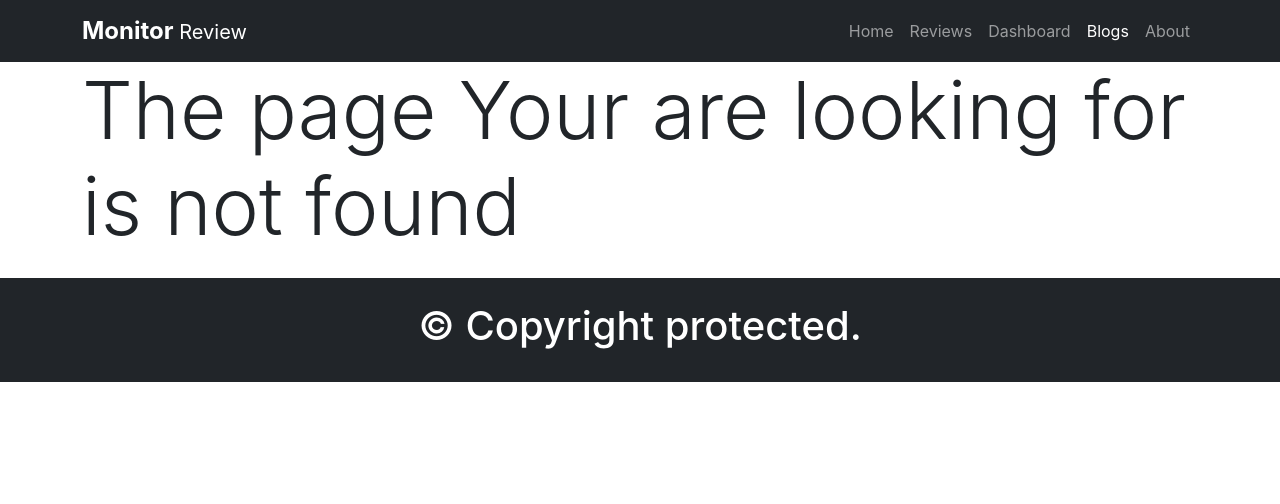
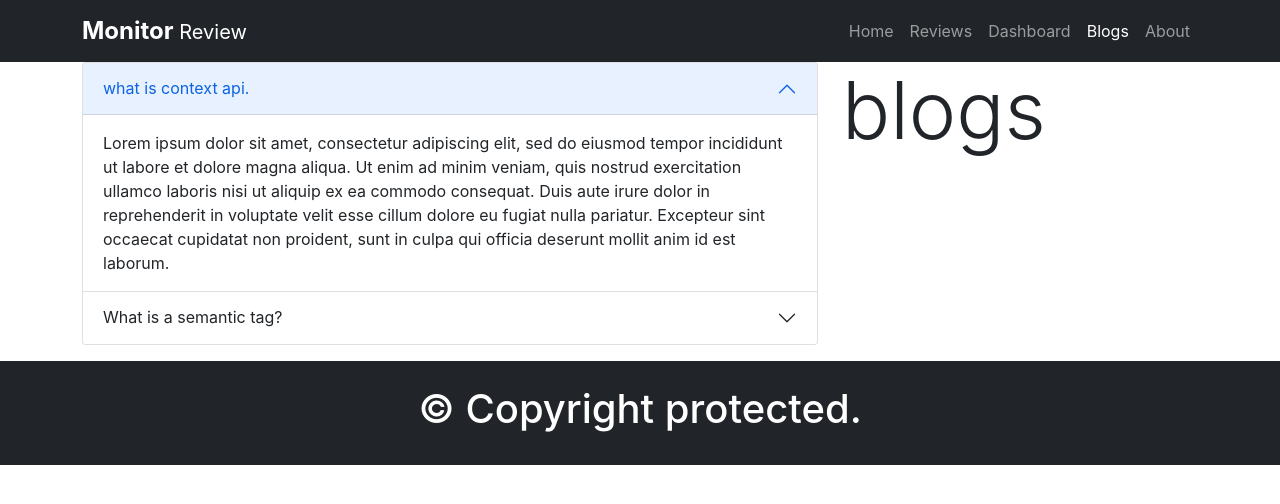
Before and after one commit to jhrhq/vite-react-apps, a React (Create React App) app: page /blogs in a window 1280 px wide. Before the commit this address had no page. Shown: the top 504 px of the page. Built offline with nearby package versions, Linux system fonts and the light colour scheme.

Commit message:
accordion added for question and answer

```diff
--- a/src/App.js
+++ b/src/App.js
@@ -1,6 +1,7 @@
 import { Container } from "react-bootstrap";
 import { Route, Routes } from "react-router-dom";
 import About from "./Components/About/About";
+import Blogs from "./Components/Blogs/Blogs";
 import Dashboard from "./Components/Dashboard/Dashboard";
 import Footer from "./Components/Footer/Footer";
 import Header from "./Components/Header/Header";
@@ -18,6 +19,7 @@ function App() {
           <Route path="/home" element={<Home />}></Route>
           <Route path="/reviews" element={<Reviews />}></Route>
           <Route path="/dashboard" element={<Dashboard />}></Route>
+          <Route path="/blogs" element={<Blogs />}></Route>
           <Route path="/about" element={<About />}></Route>
           <Route path="*" element={<NotFound />}></Route>
         </Routes>
--- /dev/null
+++ b/src/Components/Blogs/Blogs.js
@@ -0,0 +1,42 @@
+import React from "react";
+import { Accordion, Col, Row } from "react-bootstrap";
+
+const Blogs = () => {
+  return (
+    <Row>
+      <Col md={8}>
+        <Accordion defaultActiveKey="0">
+          <Accordion.Item eventKey="0">
+            <Accordion.Header>what is context api.</Accordion.Header>
+            <Accordion.Body>
+              Lorem ipsum dolor sit amet, consectetur adipiscing elit, sed do
+              eiusmod tempor incididunt ut labore et dolore magna aliqua. Ut
+              enim ad minim veniam, quis nostrud exercitation ullamco laboris
+              nisi ut aliquip ex ea commodo consequat. Duis aute irure dolor in
+              reprehenderit in voluptate velit esse cillum dolore eu fugiat
+              nulla pariatur. Excepteur sint occaecat cupidatat non proident,
+              sunt in culpa qui officia deserunt mollit anim id est laborum.
+            </Accordion.Body>
+          </Accordion.Item>
+          <Accordion.Item eventKey="1">
+            <Accordion.Header>What is a semantic tag?</Accordion.Header>
+            <Accordion.Body>
+              Lorem ipsum dolor sit amet, consectetur adipiscing elit, sed do
+              eiusmod tempor incididunt ut labore et dolore magna aliqua. Ut
+              enim ad minim veniam, quis nostrud exercitation ullamco laboris
+              nisi ut aliquip ex ea commodo consequat. Duis aute irure dolor in
+              reprehenderit in voluptate velit esse cillum dolore eu fugiat
+              nulla pariatur. Excepteur sint occaecat cupidatat non proident,
+              sunt in culpa qui officia deserunt mollit anim id est laborum.
+            </Accordion.Body>
+          </Accordion.Item>
+        </Accordion>
+      </Col>
+      <Col md={4}>
+        <h1 className="display-1">blogs</h1>
+      </Col>
+    </Row>
+  );
+};
+
+export default Blogs;
--- a/src/Components/ProductList/ProductLists.js
+++ b/src/Components/ReviewLists/ReviewLists.js
@@ -3,7 +3,7 @@ import { FontAwesomeIcon } from "@fortawesome/react-fontawesome";
 import React from "react";
 import { Card, Col, Row } from "react-bootstrap";
 
-const ProductLists = ({ review }) => {
+const ReviewLists = ({ review }) => {
   const { user_image, rating, review_text, user_name } = review;
   return (
     <Col>
@@ -40,4 +40,4 @@ const ProductLists = ({ review }) => {
   );
 };
 
-export default ProductLists;
+export default ReviewLists;
--- a/src/Components/Reviews/Reviews.js
+++ b/src/Components/Reviews/Reviews.js
@@ -1,7 +1,7 @@
 import React from "react";
 import { Container, Row } from "react-bootstrap";
 import useReview from "../hooks/useReview";
-import ProductLists from "../ProductList/ProductLists";
+import ReviewLists from "../ReviewLists/ReviewLists";
 
 const Reviews = () => {
   const [reviews] = useReview();
@@ -10,7 +10,7 @@ const Reviews = () => {
     <Container>
       <Row xs={1} md={2} className="g-4">
         {reviews.map((review) => (
-          <ProductLists key={review.user_id} review={review} />
+          <ReviewLists key={review.user_id} review={review} />
         ))}
       </Row>
     </Container>
```
